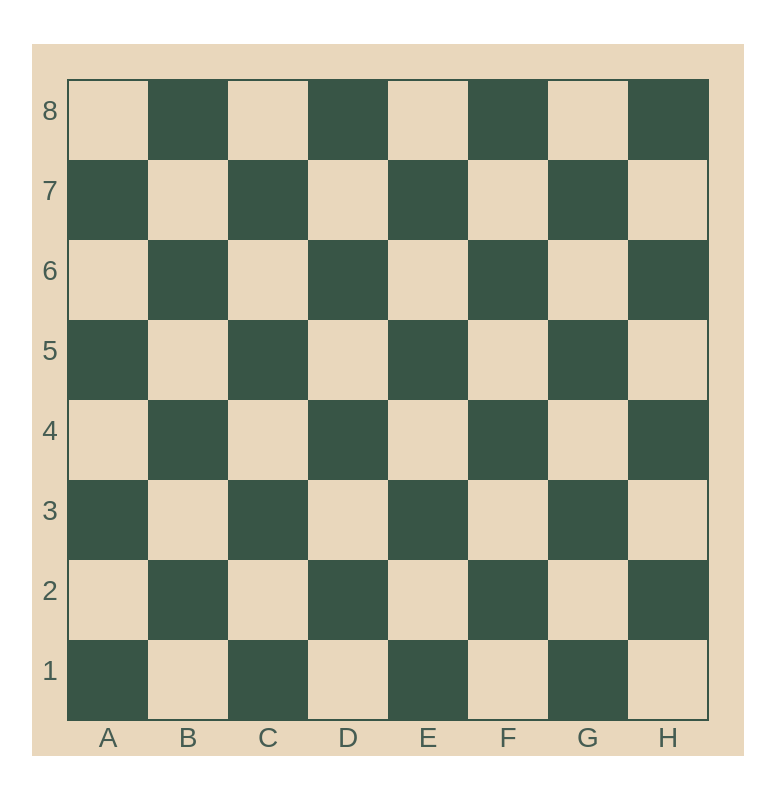
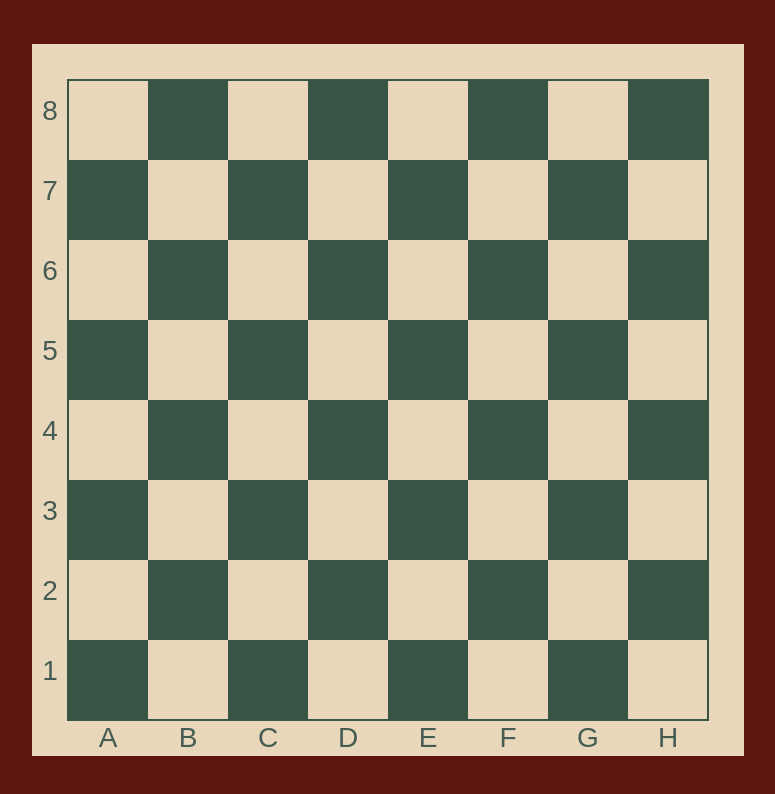
Before and after one commit to SmKou/shooters-chess, a website built with Vite: page index.html in a window 1280 px wide. Shown: the whole page, without its empty margins (252-1027 px from the left). Built offline with nearby package versions, Linux system fonts and the light colour scheme.

Commit message:
Change background color

```diff
--- a/style.css
+++ b/style.css
@@ -6,6 +6,7 @@ body {
     margin: 0;
     display: flex;
     place-items: center;
+    background: #5f1510;
 }
 
 canvas {
```
